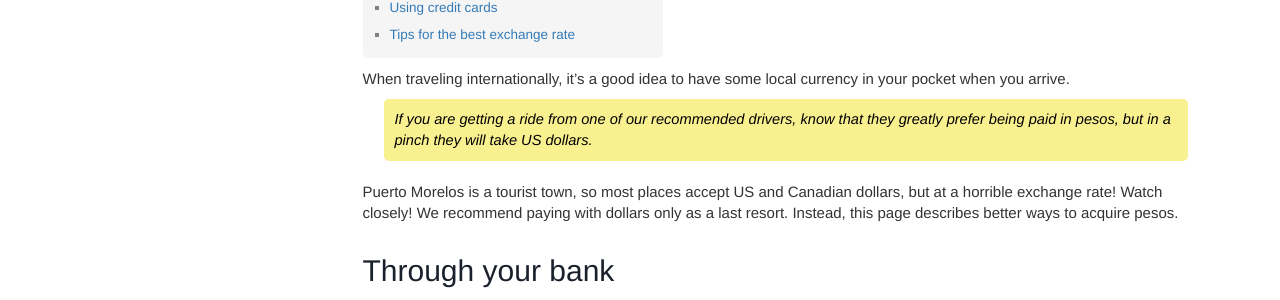
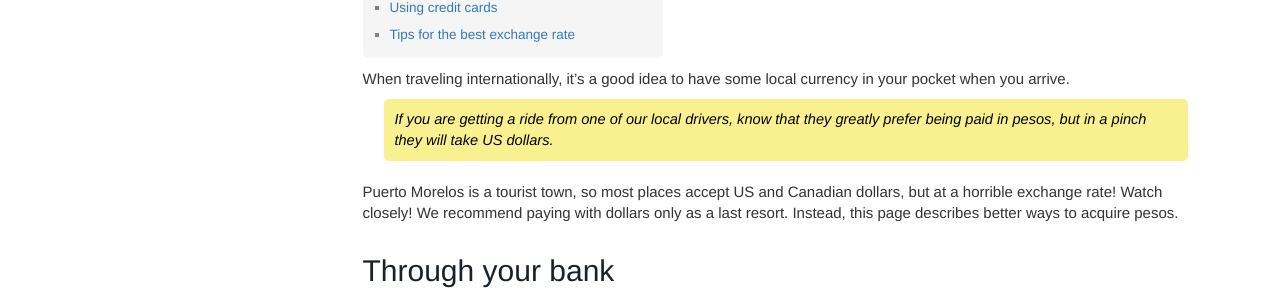
Before and after one commit to davewalker60/pmdup, a Jekyll site: the page built from pages/content/acquiring-pesos-content.md, in a window 1280 px wide and 900 px high. Shown: the part 177-477 px from the top of the window. Built offline with Jekyll 4.4.1, drawn with Linux system fonts in a browser that asks for light colours; our own code applies the rules of GitHub Pages for plain Markdown files; comment, search, counter and statistics services are not loaded.

Commit message:
change recommended to local

```diff
--- a/pages/content/acquiring-pesos-content.md
+++ b/pages/content/acquiring-pesos-content.md
@@ -1,6 +1,6 @@
 When traveling internationally, it's a good idea to have some local currency in your pocket when you arrive.
 
-> If you are getting a ride from one of our recommended drivers, know that they greatly prefer being paid in pesos, but in a pinch they will take US dollars.
+> If you are getting a ride from one of our local drivers, know that they greatly prefer being paid in pesos, but in a pinch they will take US dollars.
 
 Puerto Morelos is a tourist town, so most places accept US and Canadian dollars, but at a horrible exchange rate! Watch closely! We recommend paying with dollars only as a last resort. Instead, this page describes better ways to acquire pesos.
 
```
